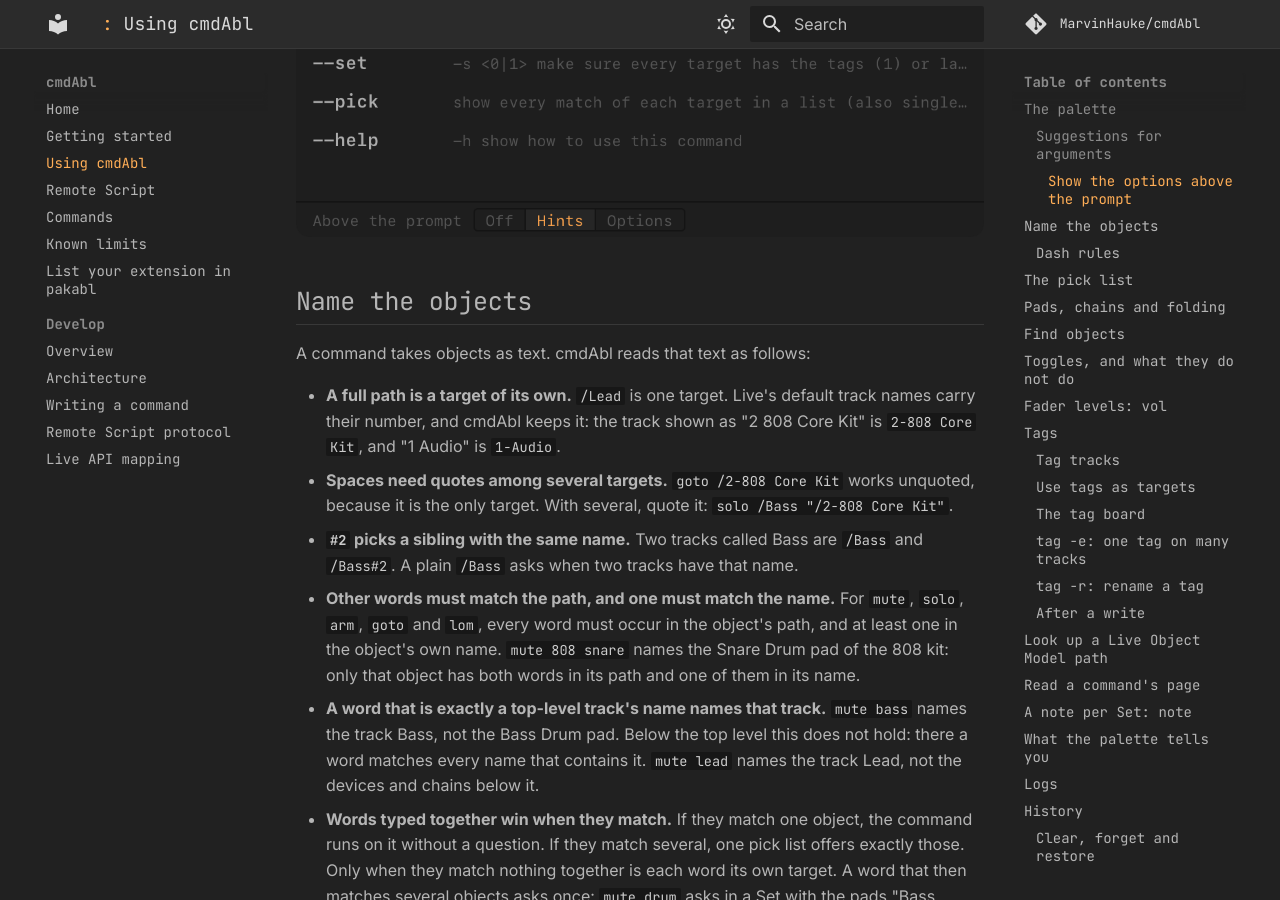
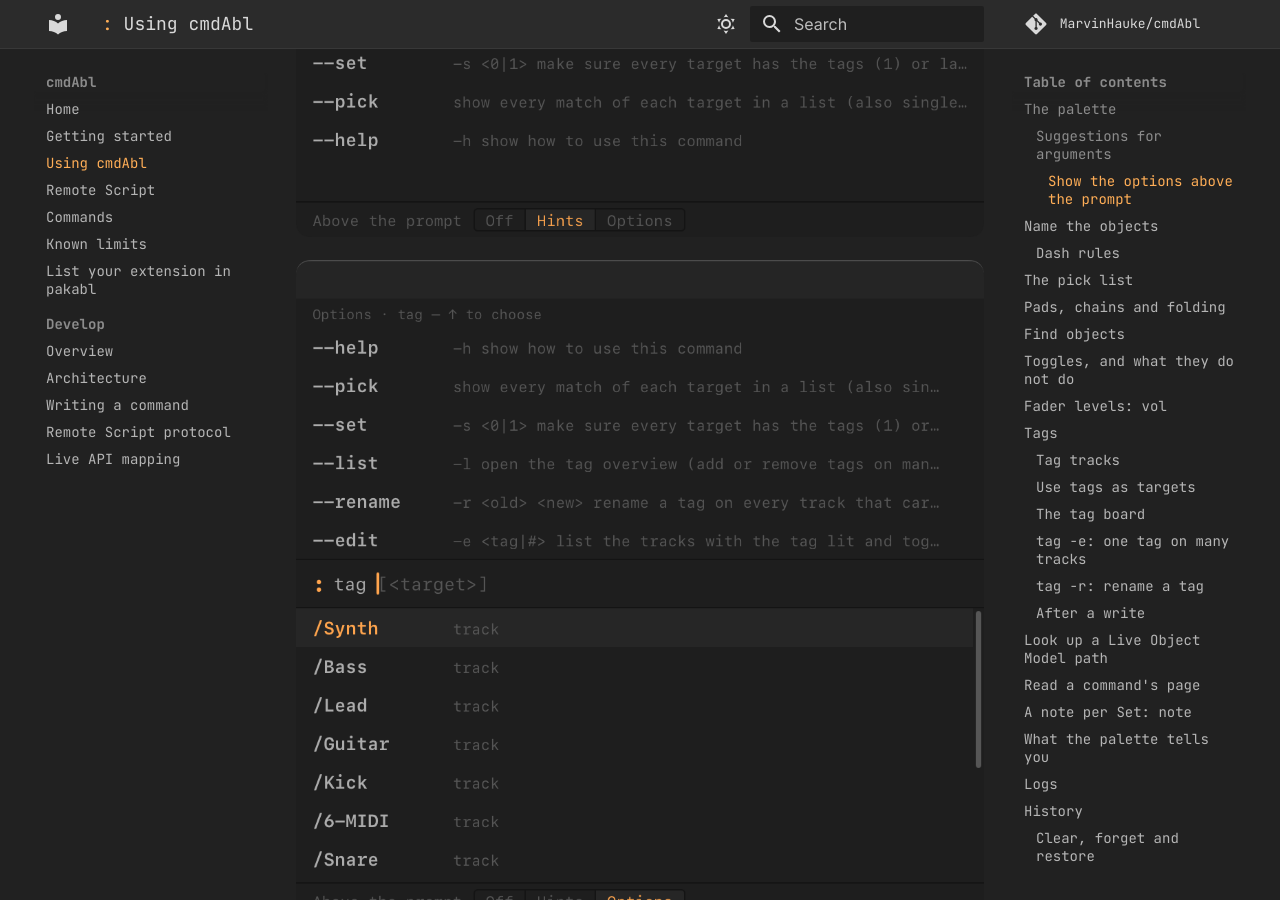
Before and after one commit to MarvinHauke/cmdAbl, an MkDocs documentation site: the page built from docs/using.md, in a window 1280 px wide and 900 px high, scrolled down 2528 px. Built offline with MkDocs 1.6.1 and Material for MkDocs 9.7.7, drawn with Linux system fonts in a browser that asks for light colours; comment, search, counter and statistics services are not loaded.

Commit message:
docs: screenshot of the Options mode above the prompt
Co-Authored-By: Claude Sonnet 5.5 <noreply@anthropic.com>

```diff
--- a/docs/using.md
+++ b/docs/using.md
@@ -63,6 +63,8 @@ If you switch while the palette is open, the layout changes fully at the next op
 - **Options**: the options sit above the prompt and you can select them. `↑` goes up into them, and `Tab` takes one.
 
 ![The palette in Hints mode after `tag -`: the panel above the prompt lists the options of tag in columns, and the list below the prompt shows the same options. The footer switch is set to Hints.](assets/images/above-hints.png)
+
+![The palette in Options mode after `tag `: the six options of tag above the prompt, the grey hint `[<target>]` after it, the tracks below, and the footer switch set to Options.](assets/images/above-options.png)
 
 ## Name the objects
 
```
Also changed, not shown: docs/assets/images/above-options.png (added).
